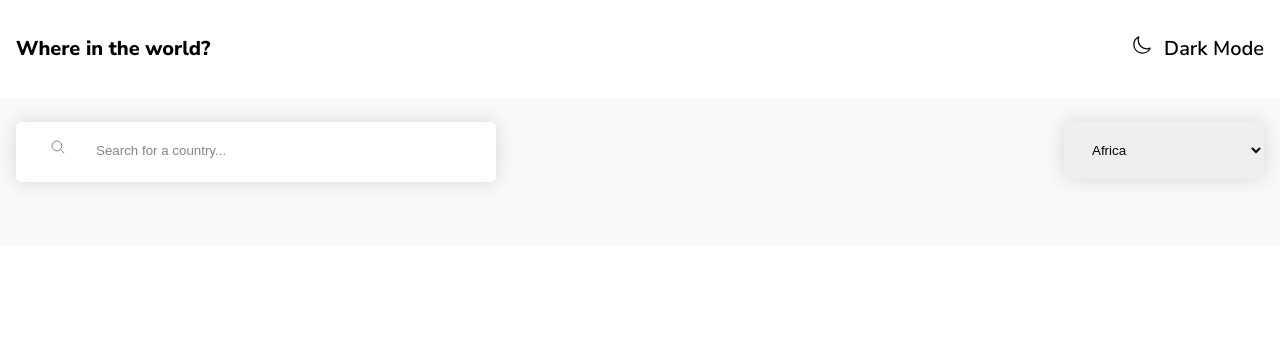
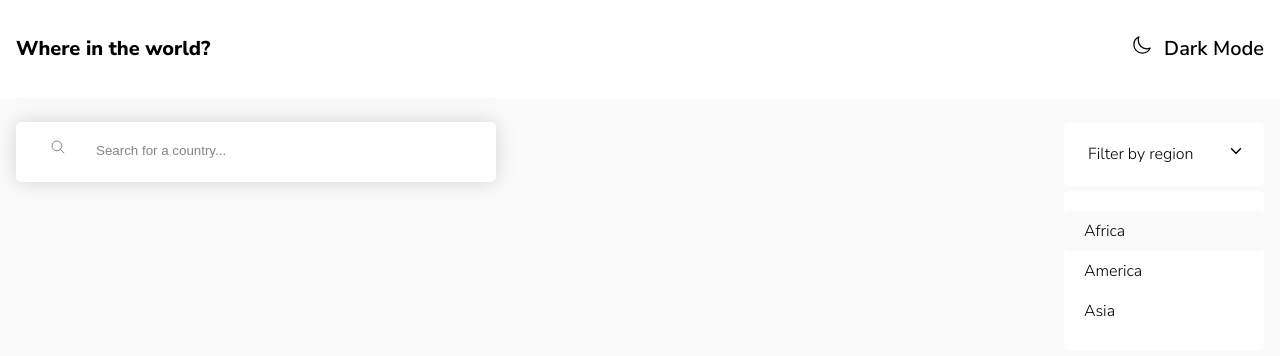
Before and after one commit to liampc/rest-countries, a React (Create React App) app: page / in a window 1280 px wide. Shown: the top 356 px of the page. Built offline with nearby package versions, Linux system fonts and the light colour scheme.

Commit message:
add style to select

```diff
--- a/src/layout/main/Main.js
+++ b/src/layout/main/Main.js
@@ -12,13 +12,22 @@ const Main = () => {
                     </form>
                 </div>
                 <div className="nav__select">
-                    <select className="select" name="region" id="region">
+                    {/* <select className="select" name="region" id="region">
                         <option className="select" value="africa">Africa</option>
                         <option value="america">America</option>
                         <option value="asia">Asia</option>
                         <option value="europe">Europe</option>
                         <option value="oceania">Oceania</option>
-                    </select>
+                    </select> */}
+                    <div className="select">
+                        <div className="select__title">Filter by region <i><ion-icon name="chevron-down-outline"></ion-icon></i></div>
+                        <div className="select__selection">
+                            <div className="selected">Africa</div>
+                            <div>America</div>
+                            <div>Asia</div>
+                        </div>
+
+                    </div>
                 </div>
 
             </nav>
--- a/src/layout/main/_main.scss
+++ b/src/layout/main/_main.scss
@@ -22,11 +22,13 @@
         justify-content: space-between;
     }
 
-    div:first-of-type {
+    &__search {
        margin-bottom: 2.5rem;
     }
 
-    div:last-of-type {
+    &__select {
+        position: relative;
+        width: 12.5rem;
         margin-bottom: 0.625rem;
     }
 
@@ -66,9 +68,62 @@
 }
 
 
+// .select {
+//     // width: 12.5rem;
+//     // padding: 1.25rem 1.5rem;
+//     // border: none;
+//     // box-shadow: 0px 0px 20px 0px #8585854d;
+//     display: none;
+
+//     &-selected {
+//         background-color: $VeryDarkBlue;
+//     }
+
+// }
+
+
 .select {
-    width: 12.5rem;
-    padding: 1.25rem 1.5rem;
-    border: none;
-    box-shadow: 0px 0px 20px 0px #8585854d;
+
+    border:none;
+    border-radius: 20px;
+
+    &::after {
+        position: absolute;
+        content: "";
+
+    }
+
+    &__title {
+        margin-bottom: 5px;
+        background-color: $White;
+        padding: 1.25rem 1.5rem;
+        border-radius: 5px;
+
+        i {
+            position: absolute;
+            right: 1.25rem;
+        }
+    }
+
+
+    &__selection {
+        background-color: $White;
+        border-radius: 5px;
+        padding: 1.25rem 0;
+
+
+        div:nth-child(1) {
+            border-radius: 5px;
+        }
+
+        > div {
+            padding: 0.5rem 1.25rem;
+        }
+
+        .selected {
+            background-color: $VeryLightGray;
+
+        }
+    }
+
 }
```
